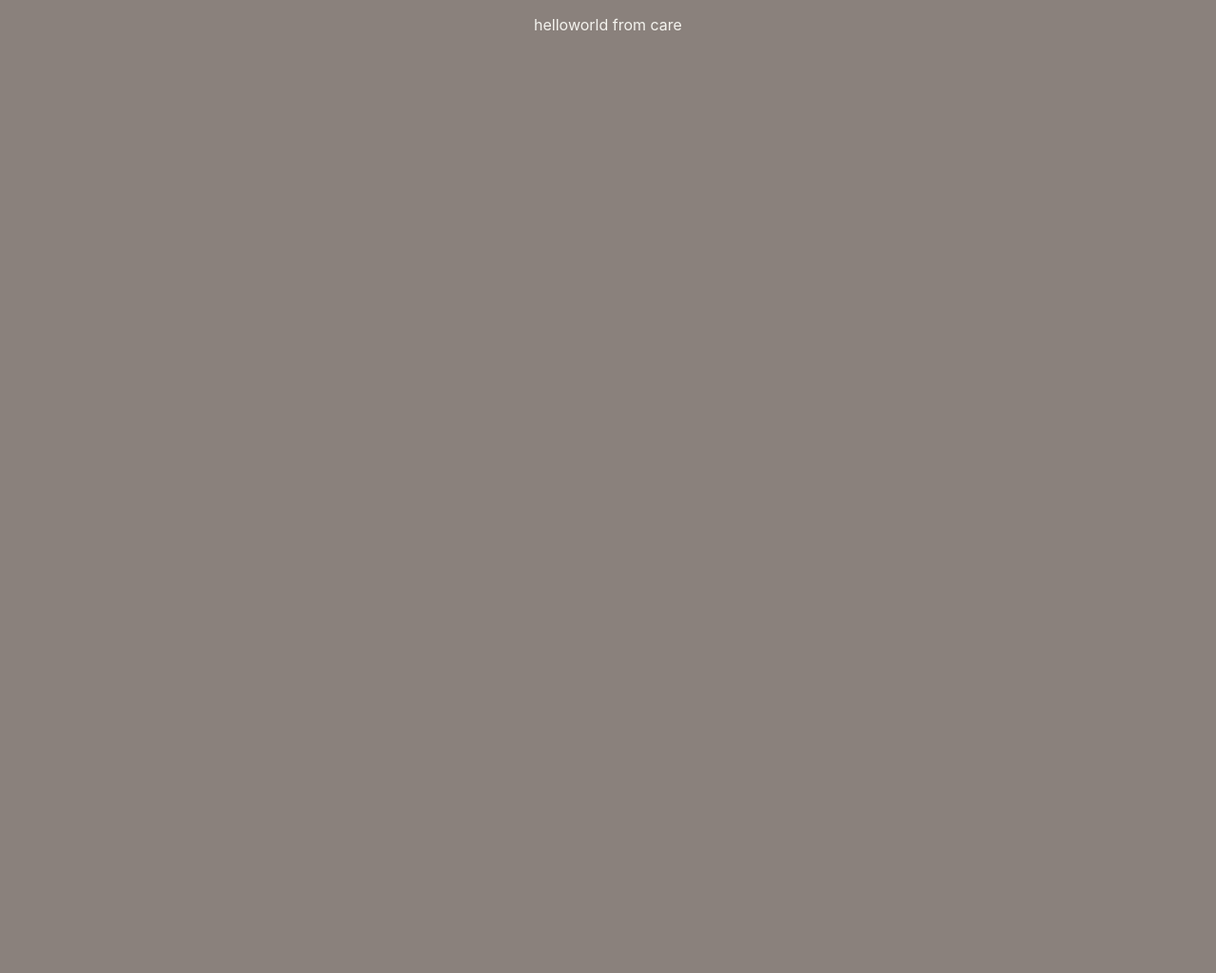
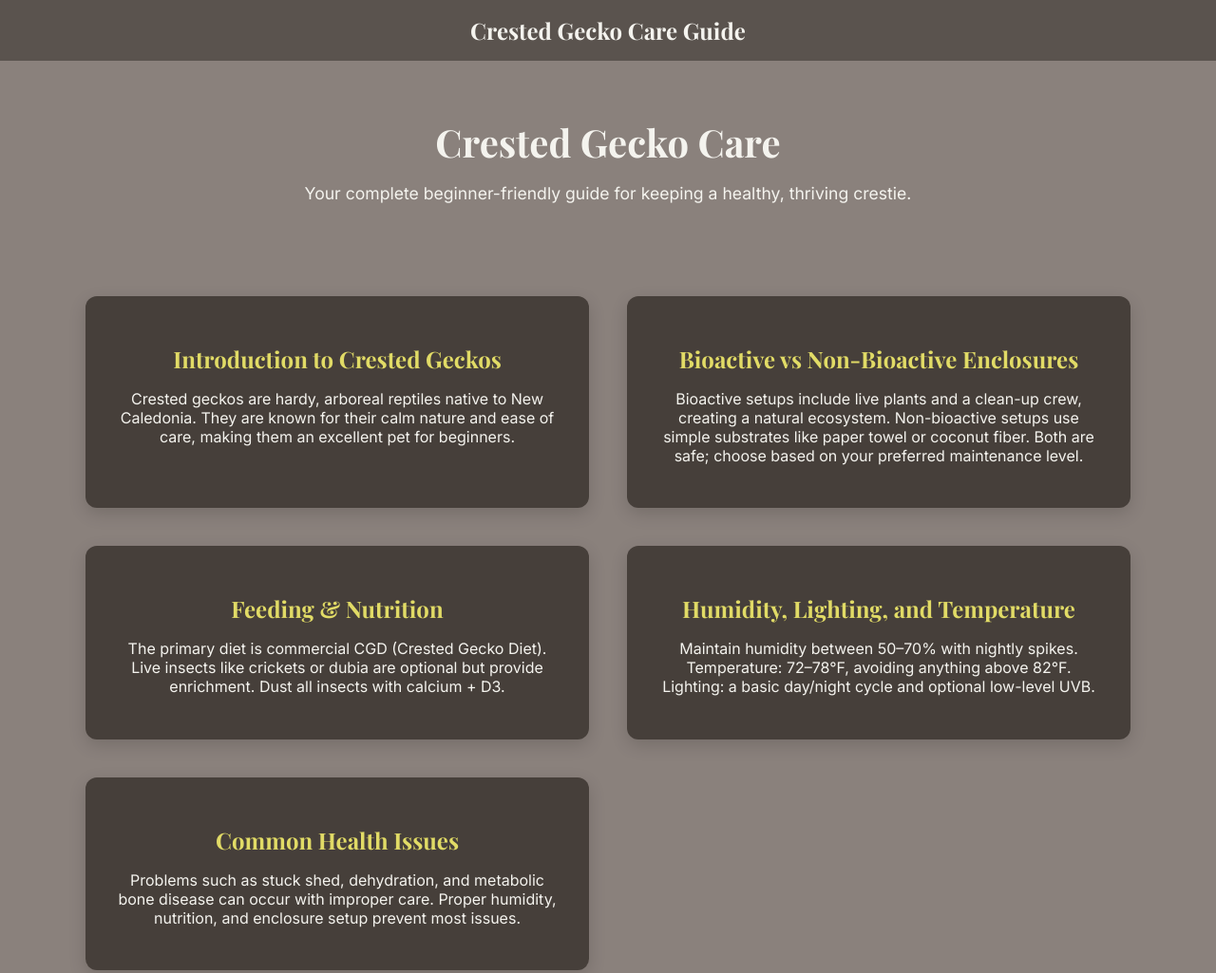
Before and after one commit to Quinnsmitth/GeckoSite, a plain HTML site: page pages/care.html in a window 1280 px wide. Shown: the top 1025 px of the page at 95% size. Before the commit the page ends 800 px from the top, so only its background shows below. Drawn offline with nearby package versions, Linux system fonts and the light colour scheme.

Commit message:
everything

```diff
--- /dev/null
+++ b/css/care.css
@@ -0,0 +1,99 @@
+/* Inherit fonts + general theme */
+body {
+  background-color: #8a817c;
+  margin: 0;
+  padding: 0;
+  color: #f4f3ee;
+  font-family: "Inter", sans-serif;
+  text-align: center;
+}
+
+/* Nav matches your homepage */
+nav {
+  background-color: #5a534e;
+  padding: 1rem;
+  font-size: 1.5rem;
+  font-family: "Playfair Display", serif;
+  font-weight: bold;
+  color: #f4f3ee;
+}
+
+/* Header styled to match your theme */
+.care-header {
+  padding: 2rem 1rem;
+}
+
+.care-header h1 {
+  font-family: "Playfair Display", serif;
+  font-size: 2.5rem;
+  margin-bottom: 0.5rem;
+}
+
+.care-header p {
+  font-family: "Inter", sans-serif;
+  font-size: 1.1rem;
+  color: #f4f3ee;
+}
+
+/* Grid layout matching your card grid spacing */
+.care-grid {
+  display: grid;
+  grid-template-columns: repeat(2, 1fr);
+  gap: 2.5rem;
+  max-width: 1100px;
+  margin: 2rem auto;
+  padding: 1rem;
+}
+
+/* Care cards styled like your home cards */
+.care-card {
+  background: #463f3a;
+  padding: 1.8rem;
+  border-radius: 12px;
+  box-shadow: 0 6px 18px rgba(0,0,0,0.15);
+  color: #f4f3ee;
+  transition: transform 180ms ease, box-shadow 180ms ease, border 150ms ease;
+  border: 1px solid transparent;
+}
+
+.care-card:hover,
+.care-card:focus {
+  transform: translateY(-6px);
+  box-shadow: 0 12px 30px rgba(0,0,0,0.25);
+  border: 1px solid #8a9c30;
+}
+
+.care-card h2 {
+  font-family: "Playfair Display", serif;
+  color: #e1db66;
+  margin-bottom: 0.7rem;
+}
+
+/* Footer matches site theme */
+footer {
+  background-color: #5a534e;
+  padding: 1rem;
+  margin-top: 3rem;
+  color: #f4f3ee;
+  font-family: "Inter", sans-serif;
+}
+
+/* ----------- Responsive Layout ----------- */
+
+/* Tablet */
+@media (max-width: 900px) {
+  .care-grid {
+    grid-template-columns: 1fr;
+  }
+}
+
+/* Mobile */
+@media (max-width: 600px) {
+  .care-header h1 {
+    font-size: 2rem;
+  }
+
+  .care-card {
+    padding: 1.4rem;
+  }
+}
--- a/pages/care.html
+++ b/pages/care.html
@@ -3,8 +3,67 @@
 <head>
   <meta charset="utf-8">
   <meta name="viewport" content="width=device-width, initial-scale=1.0">
-  <title>Gecko Site Forum - Cameron Noce, Quinn Smith</title>
-  <link rel="stylesheet" href="../css/index.css">
+  <title>Crested Gecko Care Guide</title>
+  <link rel="stylesheet" href="../css/care.css">
+  <link href="https://fonts.googleapis.com/css2?family=Inter:wght@300;400;600&family=Playfair+Display:wght@400;600;700&display=swap" rel="stylesheet">
 </head>
-<p>helloworld from care</p>
+
+<body>
+
+  <nav>
+    Crested Gecko Care Guide
+  </nav>
+
+  <header class="care-header">
+    <h1>Crested Gecko Care</h1>
+    <p>Your complete beginner-friendly guide for keeping a healthy, thriving crestie.</p>
+  </header>
+
+  <main class="care-grid">
+
+    <section class="care-card">
+      <h2>Introduction to Crested Geckos</h2>
+      <p>
+        Crested geckos are hardy, arboreal reptiles native to New Caledonia. They are known for their calm nature and ease of care, making them an excellent pet for beginners.
+      </p>
+    </section>
+
+    <section class="care-card">
+      <h2>Bioactive vs Non-Bioactive Enclosures</h2>
+      <p>
+        Bioactive setups include live plants and a clean-up crew, creating a natural ecosystem.
+        Non-bioactive setups use simple substrates like paper towel or coconut fiber. Both are safe; choose based on your preferred maintenance level.
+      </p>
+    </section>
+
+    <section class="care-card">
+      <h2>Feeding & Nutrition</h2>
+      <p>
+        The primary diet is commercial CGD (Crested Gecko Diet). Live insects like crickets or dubia are optional but provide enrichment. Dust all insects with calcium + D3.
+      </p>
+    </section>
+
+    <section class="care-card">
+      <h2>Humidity, Lighting, and Temperature</h2>
+      <p>
+        Maintain humidity between 50–70% with nightly spikes.
+        Temperature: 72–78°F, avoiding anything above 82°F.
+        Lighting: a basic day/night cycle and optional low-level UVB.
+      </p>
+    </section>
+
+    <section class="care-card">
+      <h2>Common Health Issues</h2>
+      <p>
+        Problems such as stuck shed, dehydration, and metabolic bone disease can occur with improper care. Proper humidity, nutrition, and enclosure setup prevent most issues.
+      </p>
+    </section>
+
+  </main>
+
+  <footer>
+    Gecko Site Forum — 2025
+  </footer>
+
+</body>
 </html>
```
